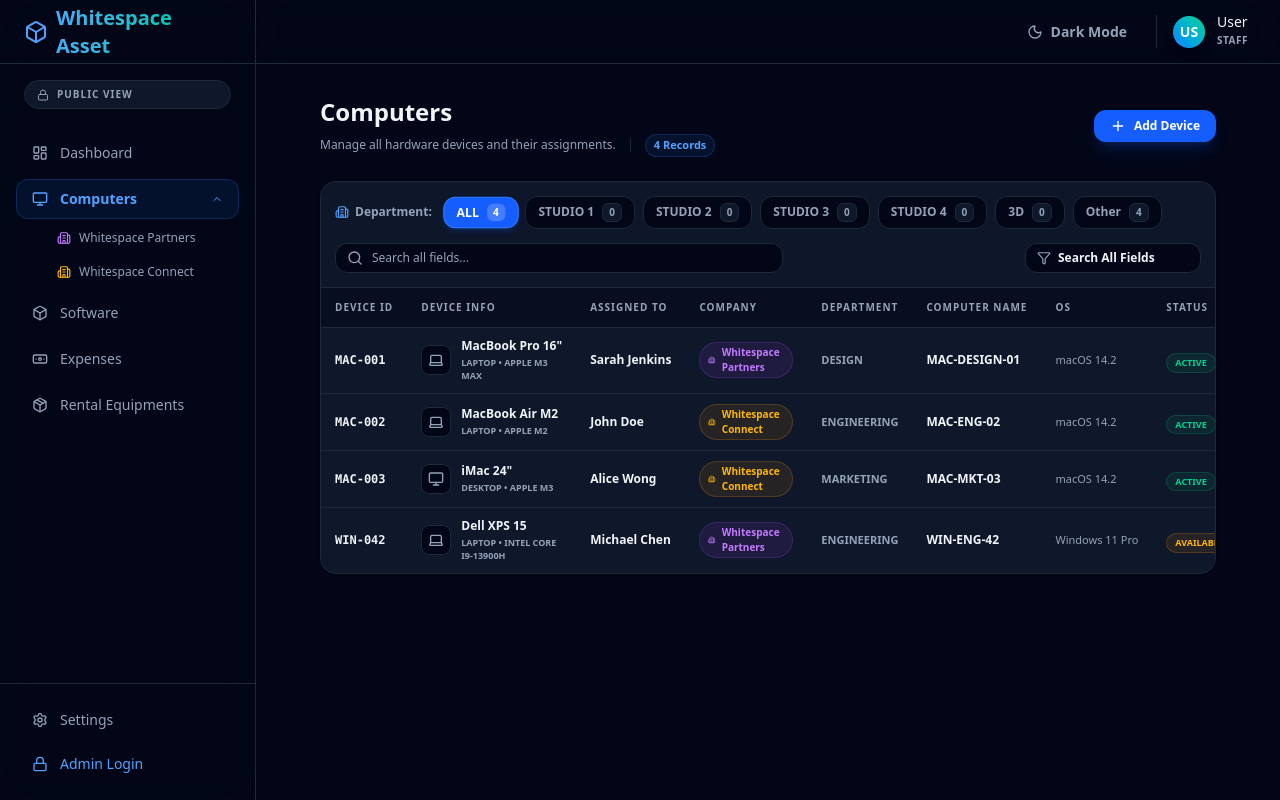
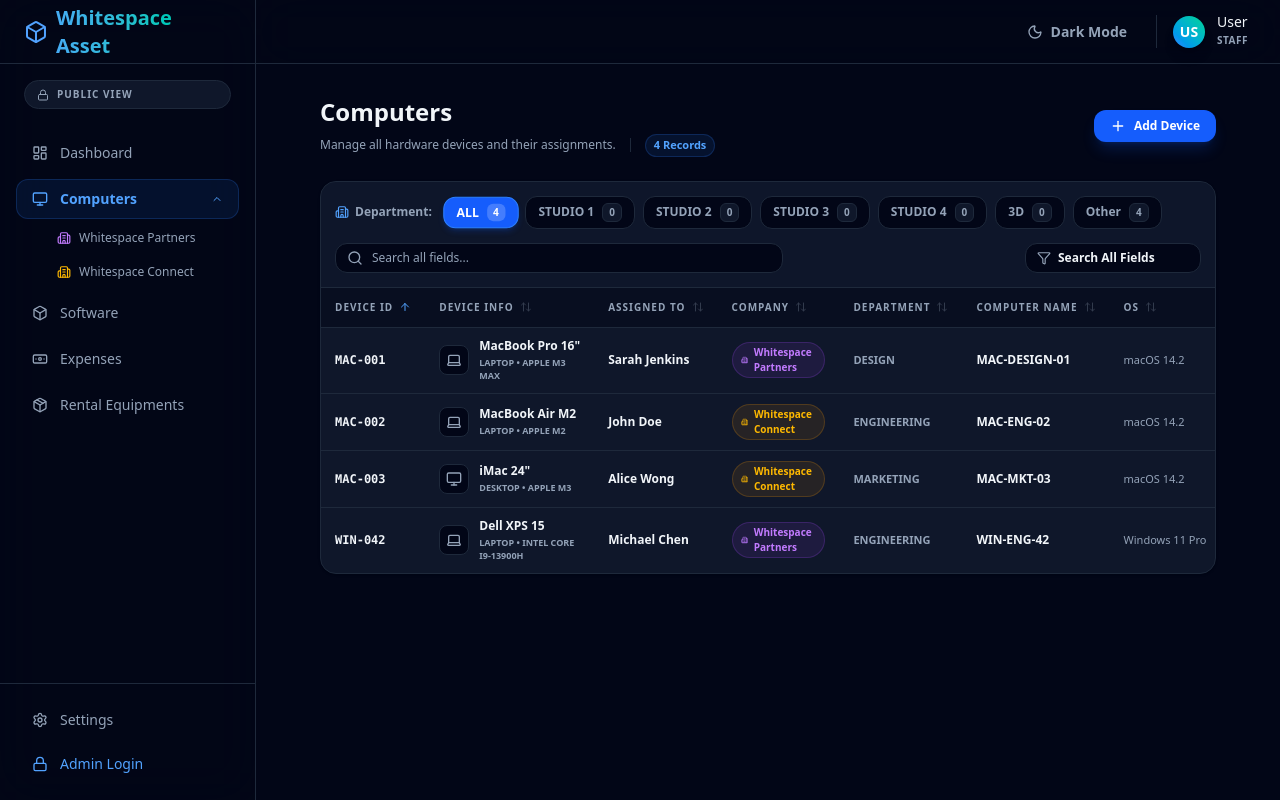
Before and after one commit to itwhitespace/it-asset-management, a Next.js app: page /computers in a window 1280 px wide. Built offline with nearby package versions, Linux system fonts and the light colour scheme; no server answers; the database is empty.

Commit message:
feat: default table sorting by Device ID with clickable sortable headers

```diff
--- a/src/app/computers/page.tsx
+++ b/src/app/computers/page.tsx
@@ -3,7 +3,7 @@
 import { useState, useMemo, useEffect } from "react";
 import { useRouter, useSearchParams } from "next/navigation";
 import { motion, AnimatePresence } from "framer-motion";
-import { Plus, Search, Filter, Monitor, Laptop, X, Eye, Edit, Building2, Trash2, AlertTriangle, Download, UserCheck } from "lucide-react";
+import { Plus, Search, Filter, Monitor, Laptop, X, Eye, Edit, Building2, Trash2, AlertTriangle, Download, UserCheck, ArrowUpDown, ArrowUp, ArrowDown } from "lucide-react";
 import { initialComputers, Computer } from "@/data/computers";
 import PinModal from "@/components/PinModal";
 import OwnershipHistoryModal from "@/components/OwnershipHistoryModal";
@@ -25,6 +25,30 @@ export default function Computers() {
   const [historyDevice, setHistoryDevice] = useState<Computer | null>(null);
   const [isLoading, setIsLoading] = useState(true);
   const { isAdmin, login } = useAuth();
+
+  // Sorting State (Defaults to Device ID ascending)
+  const [sortField, setSortField] = useState<keyof Computer>("id");
+  const [sortOrder, setSortOrder] = useState<"asc" | "desc">("asc");
+
+  const handleSort = (field: keyof Computer) => {
+    if (sortField === field) {
+      setSortOrder((prev) => (prev === "asc" ? "desc" : "asc"));
+    } else {
+      setSortField(field);
+      setSortOrder("asc");
+    }
+  };
+
+  const renderSortIcon = (field: keyof Computer) => {
+    if (sortField !== field) {
+      return <ArrowUpDown className="w-3 h-3 opacity-30 group-hover:opacity-100 transition-opacity" />;
+    }
+    return sortOrder === "asc" ? (
+      <ArrowUp className="w-3 h-3 text-blue-400 font-bold" />
+    ) : (
+      <ArrowDown className="w-3 h-3 text-blue-400 font-bold" />
+    );
+  };
 
   const handleUpdateComputerUser = async (compId: string, newUser: string, newDept: string) => {
     setComputers((prev) =>
@@ -161,7 +185,7 @@ export default function Computers() {
     }
   };
 
-  // Memoized filtered and sorted computers (Sorted strictly by Device ID)
+  // Memoized filtered and sorted computers (Default sorted strictly by Device ID)
   const filteredComputers = useMemo(() => {
     return computers
       .filter((comp) => {
@@ -192,8 +216,13 @@ export default function Computers() {
         const value = String(comp[filterCategory] || "").toLowerCase();
         return value.includes(searchLower);
       })
-      .sort((a, b) => (a.id || "").localeCompare(b.id || "", undefined, { numeric: true, sensitivity: "base" }));
-  }, [computers, searchQuery, filterCategory, selectedCompany, selectedDepartmentGroup]);
+      .sort((a, b) => {
+        const valA = String(a[sortField] || "");
+        const valB = String(b[sortField] || "");
+        const result = valA.localeCompare(valB, undefined, { numeric: true, sensitivity: "base" });
+        return sortOrder === "asc" ? result : -result;
+      });
+  }, [computers, searchQuery, filterCategory, selectedCompany, selectedDepartmentGroup, sortField, sortOrder]);
 
   // Fetch from Supabase on mount
   useEffect(() => {
@@ -207,7 +236,7 @@ export default function Computers() {
       const { data, error } = await supabase
         .from('computers')
         .select('*')
-        .order('created_at', { ascending: false });
+        .order('id', { ascending: true });
 
       if (error || !data || data.length === 0) {
         console.warn("Using initialComputers fallback data:", error?.message);
@@ -683,15 +712,55 @@ export default function Computers() {
         <div className="overflow-x-auto">
           <table className="w-full text-left border-collapse">
             <thead>
-              <tr className="bg-app-bg/50 text-app-muted text-[10px] uppercase font-black tracking-widest border-b border-app-border">
-                <th className="px-3.5 py-3 font-bold whitespace-nowrap">Device ID</th>
-                <th className="px-3.5 py-3 font-bold whitespace-nowrap">Device Info</th>
-                <th className="px-3.5 py-3 font-bold whitespace-nowrap">Assigned To</th>
-                <th className="px-3.5 py-3 font-bold whitespace-nowrap">Company</th>
-                <th className="px-3.5 py-3 font-bold whitespace-nowrap">Department</th>
-                <th className="px-3.5 py-3 font-bold whitespace-nowrap">Computer Name</th>
-                <th className="px-3.5 py-3 font-bold whitespace-nowrap">OS</th>
-                <th className="px-3.5 py-3 font-bold whitespace-nowrap">Status</th>
+              <tr className="bg-app-bg/50 text-app-muted text-[10px] uppercase font-black tracking-widest border-b border-app-border select-none">
+                <th onClick={() => handleSort("id")} className="px-3.5 py-3 font-bold whitespace-nowrap cursor-pointer hover:text-app-text transition-colors group">
+                  <div className="flex items-center gap-1.5">
+                    <span>Device ID</span>
+                    {renderSortIcon("id")}
+                  </div>
+                </th>
+                <th onClick={() => handleSort("model")} className="px-3.5 py-3 font-bold whitespace-nowrap cursor-pointer hover:text-app-text transition-colors group">
+                  <div className="flex items-center gap-1.5">
+                    <span>Device Info</span>
+                    {renderSortIcon("model")}
+                  </div>
+                </th>
+                <th onClick={() => handleSort("user")} className="px-3.5 py-3 font-bold whitespace-nowrap cursor-pointer hover:text-app-text transition-colors group">
+                  <div className="flex items-center gap-1.5">
+                    <span>Assigned To</span>
+                    {renderSortIcon("user")}
+                  </div>
+                </th>
+                <th onClick={() => handleSort("company")} className="px-3.5 py-3 font-bold whitespace-nowrap cursor-pointer hover:text-app-text transition-colors group">
+                  <div className="flex items-center gap-1.5">
+                    <span>Company</span>
+                    {renderSortIcon("company")}
+                  </div>
+                </th>
+                <th onClick={() => handleSort("department")} className="px-3.5 py-3 font-bold whitespace-nowrap cursor-pointer hover:text-app-text transition-colors group">
+                  <div className="flex items-center gap-1.5">
+                    <span>Department</span>
+                    {renderSortIcon("department")}
+                  </div>
+                </th>
+                <th onClick={() => handleSort("computerName")} className="px-3.5 py-3 font-bold whitespace-nowrap cursor-pointer hover:text-app-text transition-colors group">
+                  <div className="flex items-center gap-1.5">
+                    <span>Computer Name</span>
+                    {renderSortIcon("computerName")}
+                  </div>
+                </th>
+                <th onClick={() => handleSort("os")} className="px-3.5 py-3 font-bold whitespace-nowrap cursor-pointer hover:text-app-text transition-colors group">
+                  <div className="flex items-center gap-1.5">
+                    <span>OS</span>
+                    {renderSortIcon("os")}
+                  </div>
+                </th>
+                <th onClick={() => handleSort("status")} className="px-3.5 py-3 font-bold whitespace-nowrap cursor-pointer hover:text-app-text transition-colors group">
+                  <div className="flex items-center gap-1.5">
+                    <span>Status</span>
+                    {renderSortIcon("status")}
+                  </div>
+                </th>
                 <th className="px-3.5 py-3 font-bold text-right whitespace-nowrap">Actions</th>
               </tr>
             </thead>
```
